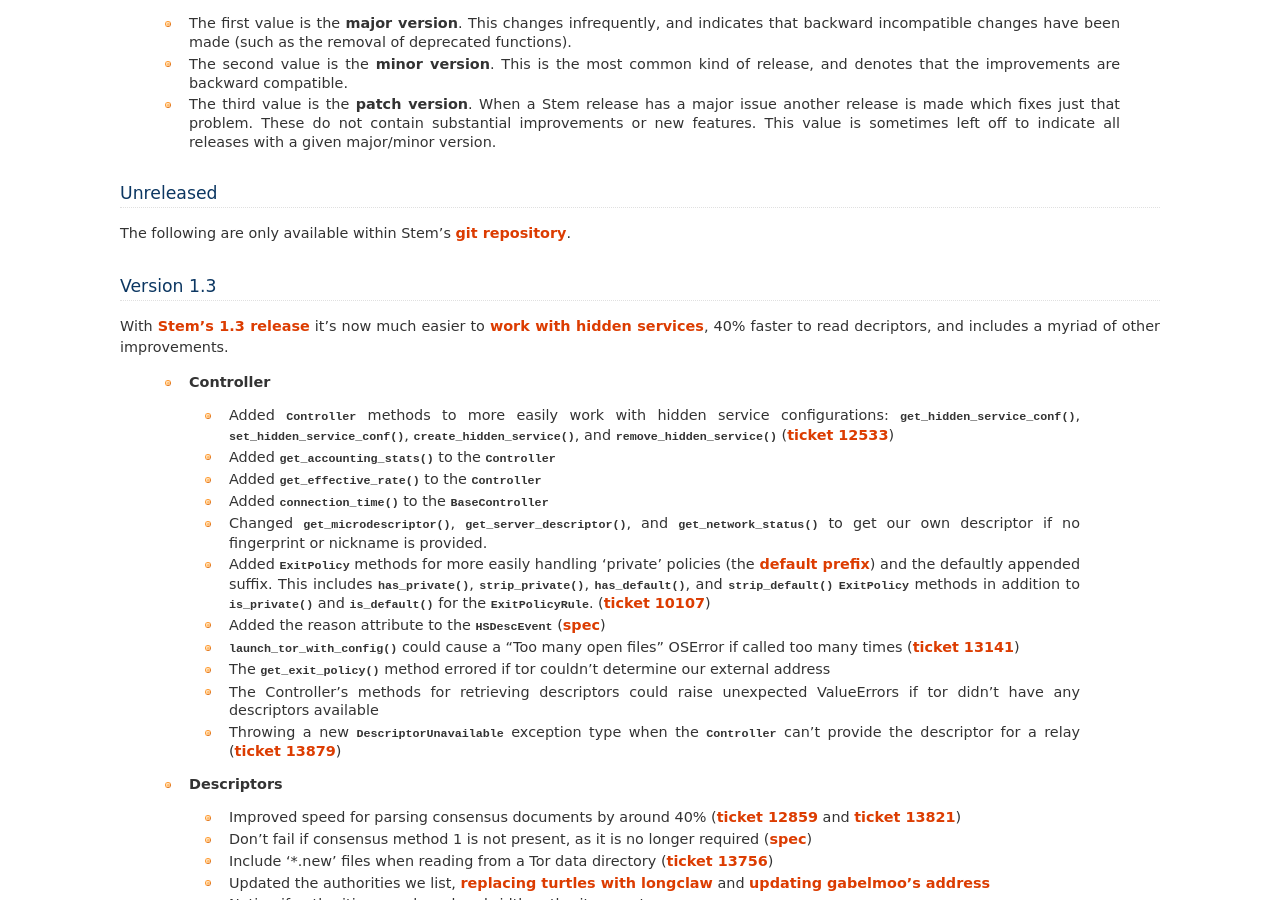
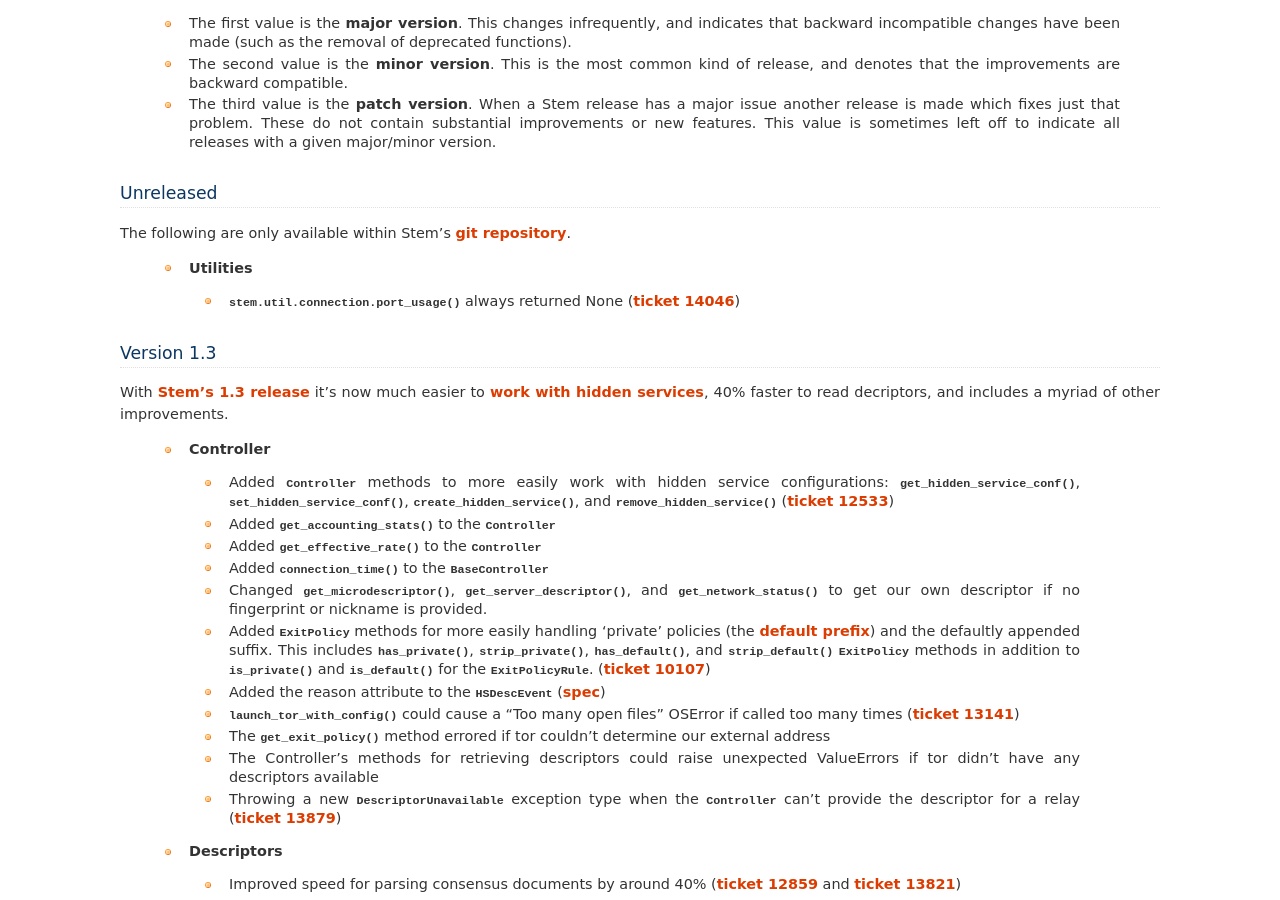
Before and after one commit to torproject/stem, a Sphinx documentation site: the page built from docs/change_log.rst, in a window 1280 px wide and 900 px high, scrolled down 459 px. Built offline with Sphinx 7.4.7, drawn with Linux system fonts in a browser that asks for light colours.

Commit message:
Our port_usage() always returned 'None'
When installing via a package we didn't install the ports.cfg, causing
port_usage() to always return None. Caught by toralf on...

  https://trac.torproject.org/projects/tor/ticket/14046

```diff
--- a/docs/change_log.rst
+++ b/docs/change_log.rst
@@ -40,6 +40,10 @@
 
 The following are only available within Stem's `git repository
 <download.html>`_.
+
+ * **Utilities**
+
+  * :func:`stem.util.connection.port_usage` always returned None (:trac:`14046`)
 
 .. _version_1.3:
 
--- a/setup.py
+++ b/setup.py
@@ -53,5 +53,5 @@
   cmdclass = {'build_py': build_py},
   keywords = 'tor onion controller',
   scripts = ['tor-prompt'],
-  package_data = { 'stem.interpreter': ['settings.cfg']},
+  package_data = {'stem.interpreter': ['settings.cfg'], 'stem.util': ['ports.cfg']},
 )
```
